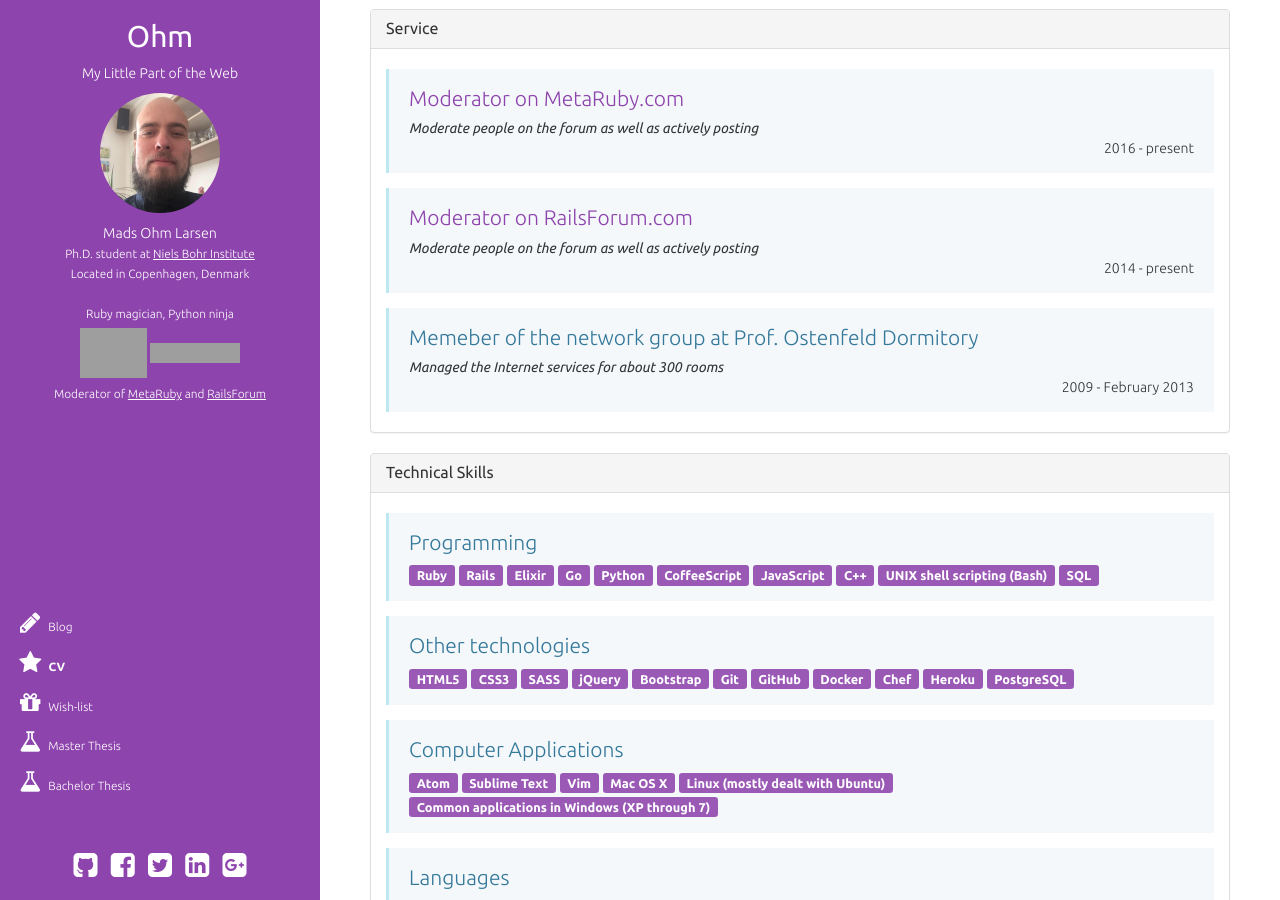
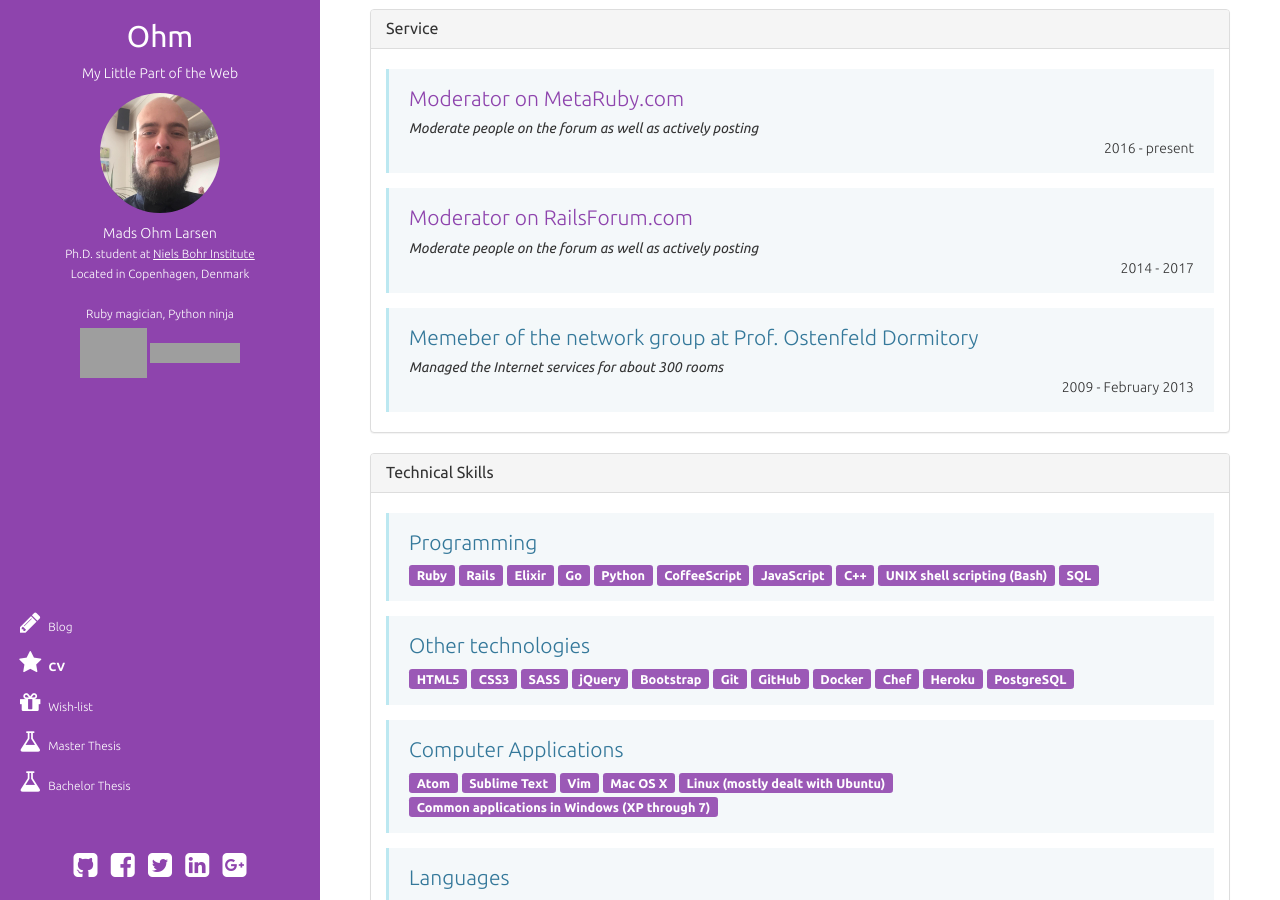
Before and after one commit to omegahm/omegahm.github.io, a Jekyll site: the page built from cv.html, in a window 1280 px wide and 900 px high, scrolled down 1599 px. Built offline with Jekyll 4.4.1, drawn with Linux system fonts in a browser that asks for light colours; nearby versions of some CDN libraries; grey boxes are pictures that could not be loaded.

Commit message:
Remove moderator stuff

```diff
--- a/_includes/header.html
+++ b/_includes/header.html
@@ -67,9 +67,6 @@
                 <a class="award" href="https://www.codewars.com/users/omegahm">
                   <img src="https://www.codewars.com/users/omegahm/badges/micro" itemprop="award" alt="Codewars Award">
                 </a>
-                <br>
-
-                Moderator of <a href="https://metaruby.com/" target="_blank">MetaRuby</a> and <a href="https://railsforum.com/" target="_blank">RailsForum</a>
               </span>
             </small>
           </p>
--- a/cv.html
+++ b/cv.html
@@ -96,7 +96,7 @@
     description: Moderate people on the forum as well as actively posting
     url: https://metaruby.com/
   - name: Moderator on RailsForum.com
-    time: 2014 - present
+    time: 2014 - 2017
     description: Moderate people on the forum as well as actively posting
     url: https://railsforum.com/
   - name: Memeber of the network group at Prof. Ostenfeld Dormitory
```
